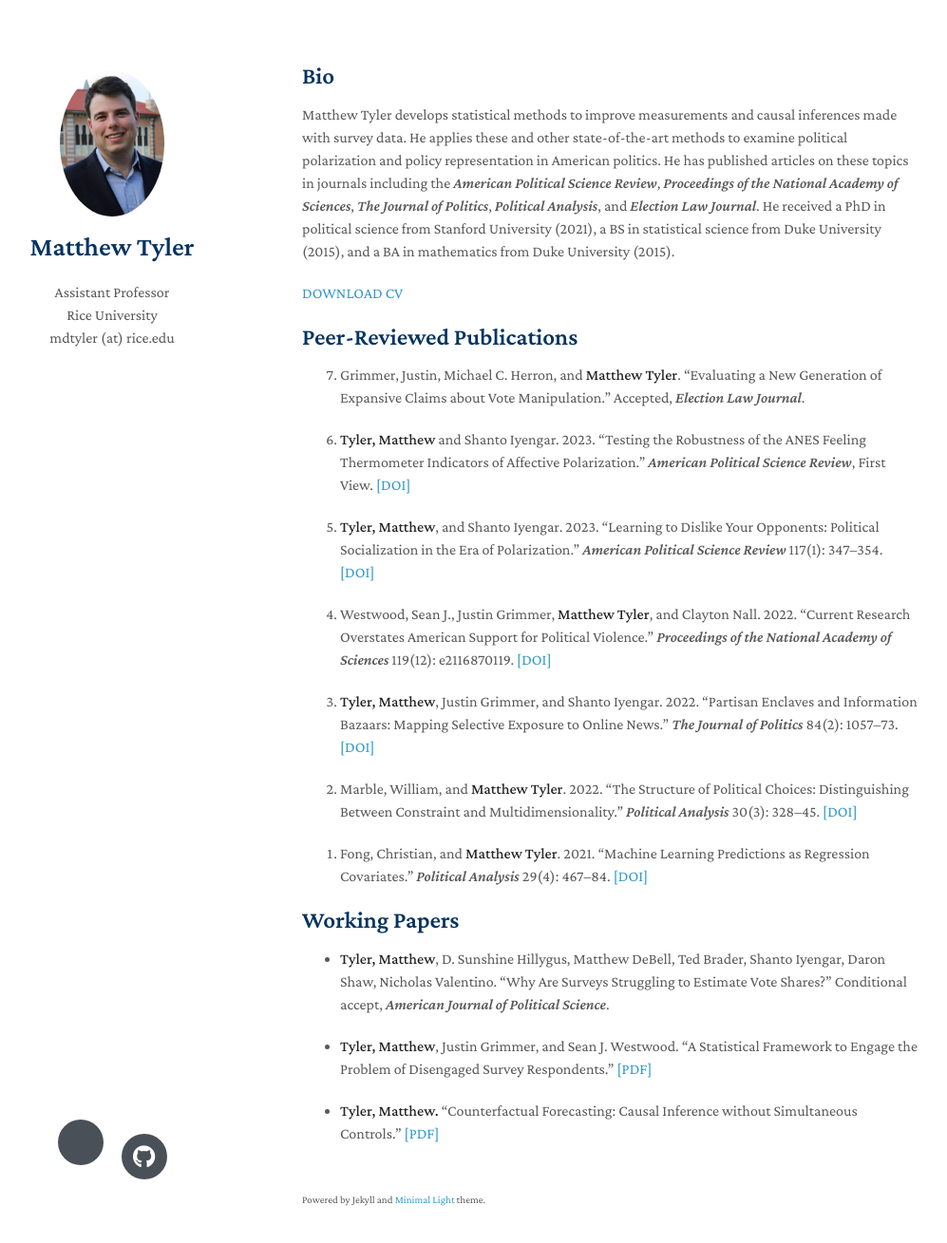
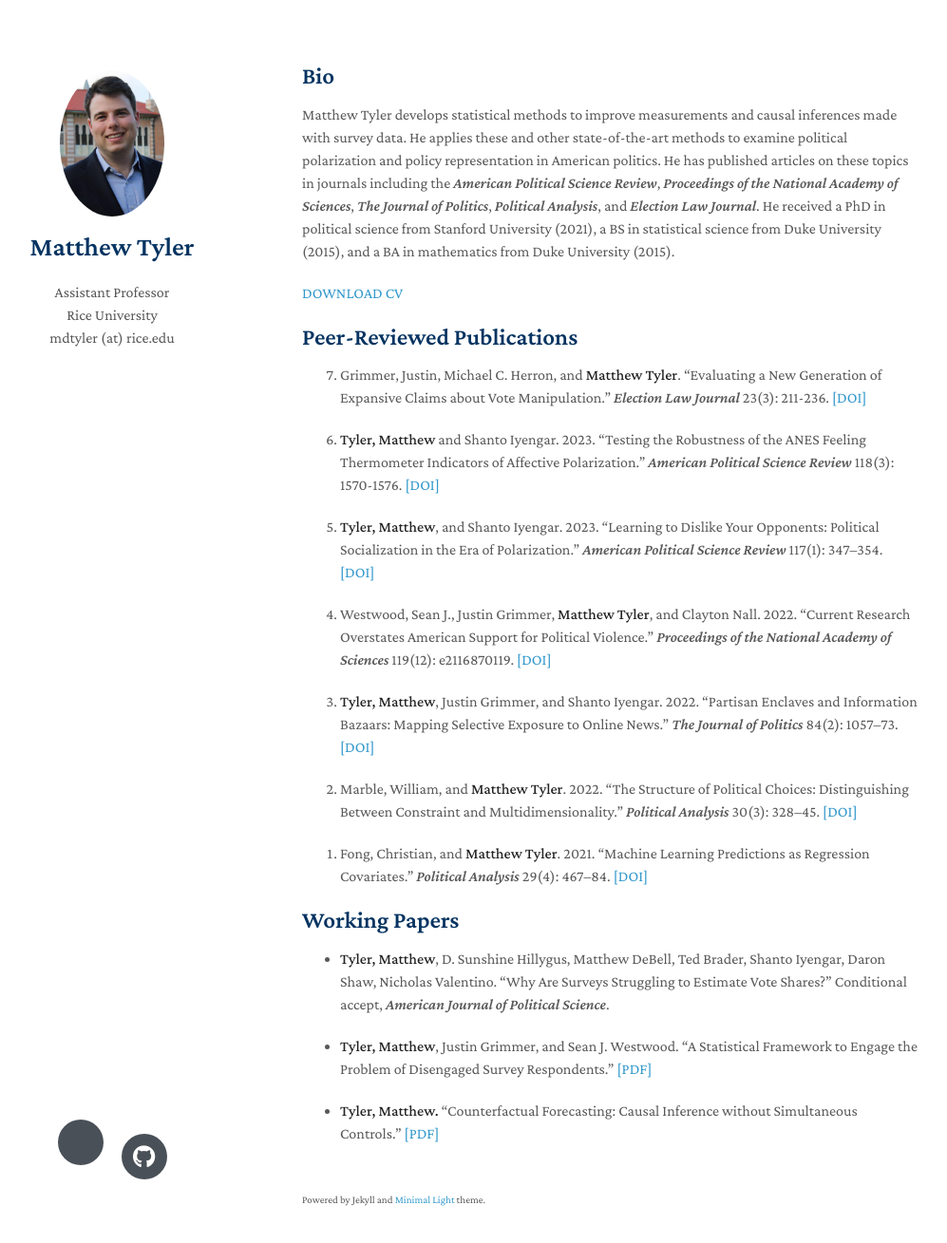
Before and after one commit to matthewtyler/matthewtyler.github.io, a Jekyll site: the page built from index.md, in a window 1280 px wide and 1344 px high. Shown: the top 1309 px of the window at 95% size, without its empty margins (152-1149 px from the left). Built offline with Jekyll 4.4.1, drawn with Linux system fonts in a browser that asks for light colours; nearby versions of some CDN libraries; a style sheet for code colours, icons or effects is not loaded; our own code applies the rules of GitHub Pages for plain Markdown files.

Commit message:
Update index.md

```diff
--- a/index.md
+++ b/index.md
@@ -22,9 +22,9 @@ Matthew Tyler develops statistical methods to improve measurements and causal in
 
 {: reversed="reversed"}
 
-7. Grimmer, Justin, Michael C. Herron, and **Matthew Tyler**. "Evaluating a New Generation of Expansive Claims about Vote Manipulation." Accepted, *Election Law Journal*.
+7. Grimmer, Justin, Michael C. Herron, and **Matthew Tyler**. "Evaluating a New Generation of Expansive Claims about Vote Manipulation." *Election Law Journal* 23(3): 211-236. [[DOI]](https://doi.org/10.1089/elj.2022.0070)
 
-6. **Tyler, Matthew** and Shanto Iyengar. 2023. "Testing the Robustness of the ANES Feeling Thermometer Indicators of Affective Polarization." *American Political Science Review*, First View. [[DOI]](https://doi.org/10.1017/S0003055423001302)
+6. **Tyler, Matthew** and Shanto Iyengar. 2023. "Testing the Robustness of the ANES Feeling Thermometer Indicators of Affective Polarization." *American Political Science Review* 118(3): 1570-1576. [[DOI]](https://doi.org/10.1017/S0003055423001302)
 
 5. **Tyler, Matthew**, and Shanto Iyengar. 2023. "Learning to Dislike Your Opponents: Political Socialization in the Era of Polarization." *American Political Science Review* 117(1): 347–354. [[DOI]](https://doi.org/10.1017/S000305542200048X)
 
```
